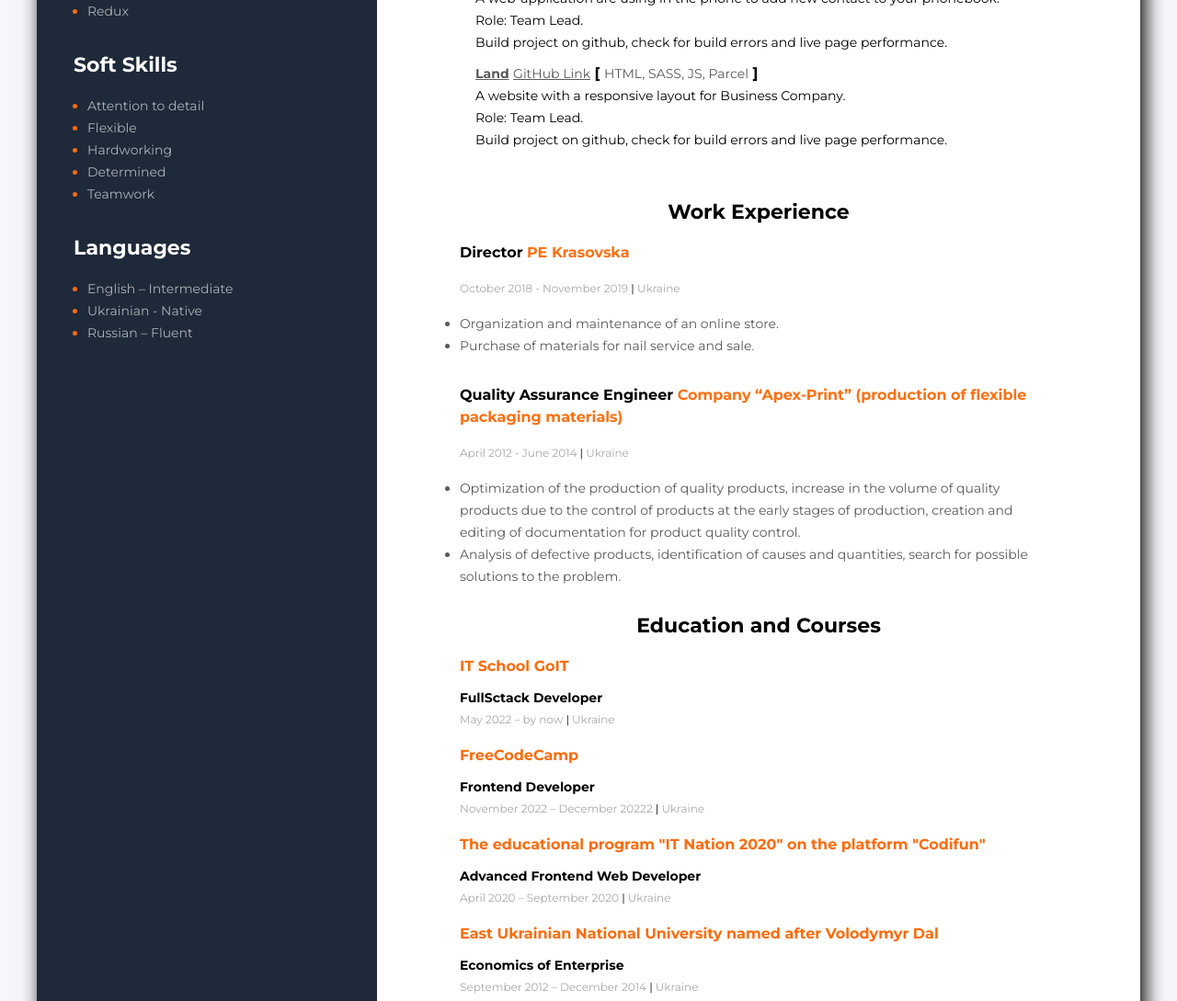
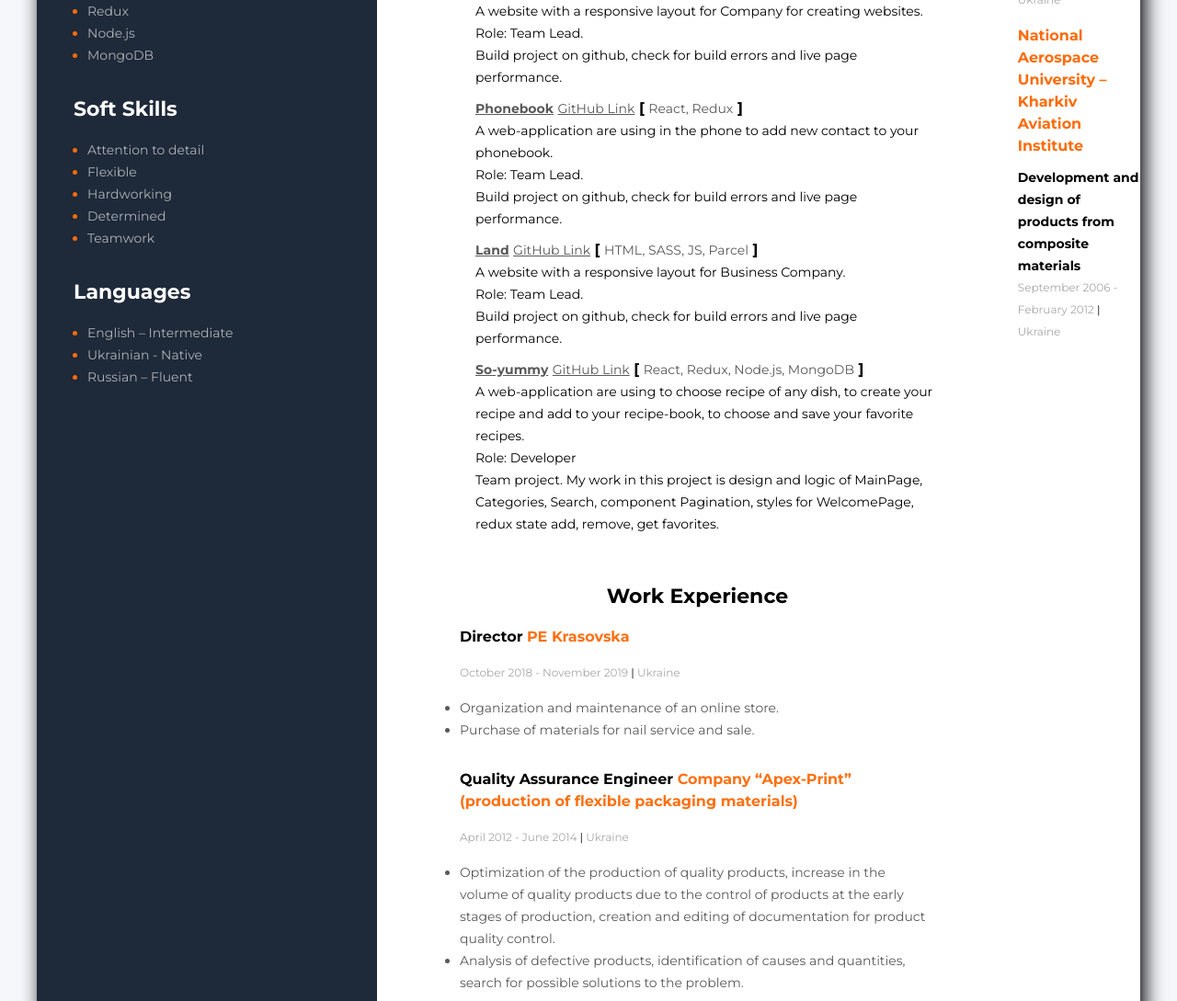
Before and after one commit to Kristuwa/ResumeKrasovskaya, a plain HTML site: page index.html in a window 1280 px wide. Shown: the part 997-2086 px from the top of the page at 92% size. Drawn offline with Linux system fonts and the light colour scheme.

Commit message:
add skills and projects

```diff
--- a/index.html
+++ b/index.html
@@ -90,10 +90,8 @@
               <li class="tech-li"><span class="text">GIT</span></li>
               <li class="tech-li"><span class="text">React</span></li>
               <li class="tech-li"><span class="text">Redux</span></li>
-              <!-- <li class="tech-li"><span class="text">MySQL</span></li>
-              <li class="tech-li"><span class="text">React.js</span></li>
-              <li class="tech-li"><span class="text">BOOTSTRAP</span></li>
-              <li class="tech-li"><span class="text">Node.js</span></li> -->
+              <li class="tech-li"><span class="text">Node.js</span></li>
+				  <li class="tech-li"><span class="text">MongoDB</span></li>
             </ul>
           </div>
 
@@ -150,15 +148,7 @@
             coding, troubleshooting complex problems, and assisting in the
             timely completion of projects. I participated in a hackathon,
             bootcamp, practice in the field HTML, CSS, JavaScript, React.
-            <!--  My
-            projects are on the GitHub page
-            <a
-              class="about-link"
-              href="https://github.com/Kristuwa"
-              target="_blank"
-              rel="noopener noreferrer nofollow"
-              >https://github.com/Kristuwa</a
-            > -->
+
           </p>
         </div>
 
@@ -166,18 +156,7 @@
         <div class="projects-container">
           <h3 class="title">Projects</h3>
           <ul class="list">
-            <!-- <li class="projects-item">
-              <a
-                class="projects-link"
-                href="https://kristuwa.github.io/ResumeKrasovskaya/"
-                >https://kristuwa.github.io/ResumeKrasovskaya/</a
-              >
-              <span class="dots">........................................</span>
-              <span
-                ><b>[</b> <span class="tech-name">HTML5, CSS3</span>
-                <b>]</b></span
-              >
-            </li> -->
+
             <li class="projects-item">
               <a
                 class="projects-link"
@@ -352,21 +331,38 @@
                 performance.
               </p>
             </li>
-            <!-- <li class="projects-item">
+            <li class="projects-item">
               <a
                 class="projects-link"
-                href="https://kristuwa.github.io/air-quality/"
-                >https://kristuwa.github.io/air-quality/ (within the program IT
-                NATION 2020)</a
+                href="https://romaniv2511.github.io/so-yummy"
+                rel="noopener nofollow noreferrer"
+                target="_blank"
+                ><b>So-yummy</b></a
               >
-              <span class="dots"
-                >............................................................................................................................................</span
+              <a
+                class="projects-link"
+                href="https://github.com/romaniv2511/so-yummy/"
+                rel="noopener nofollow noreferrer"
+                target="_blank"
+                >GitHub Link</a
               >
               <span
-                ><b>[</b> <span class="tech-name">React.js, Node.js</span>
+                ><b>[</b>
+                <span class="tech-name">React, Redux, Node.js, MongoDB</span>
                 <b>]</b></span
               >
-            </li> -->
+              <p class="description">
+                A web-application are using to choose recipe of any dish, to
+                create your recipe and add to your recipe-book, to choose and
+                save your favorite recipes.
+              </p>
+              <p class="description">Role: Developer</p>
+              <p class="description">
+                Team project. My work in this project is design and logic of
+                MainPage, Categories, Search, component Pagination, styles for
+                WelcomePage, redux state add, remove, get favorites.
+              </p>
+            </li>
           </ul>
         </div>
 
@@ -374,38 +370,7 @@
         <div>
           <h3 class="title">Work Experience</h3>
 
-          <!--company 1-->
-          <!--
-          <div>
-            <h4 class="profession-title">Parental Leave</h4>
-            <span class="prof-time"
-              >May 2020 – by now <span class="slash">|</span> Ukraine</span
-            >
-            <ul class="profession-duties">
-              <li class="duties-item">
-                Training Fullstack Developer on courses GoIT.
-              </li>
-            </ul>
-          </div> -->
-
-          <!--company 2-->
-
-          <!-- <div>
-            <h4 class="profession-title">Employment Center</h4>
-            <span class="prof-time"
-              >December 2019 – March 2020
-              <span class="slash">|</span> Ukraine</span
-            >
-            <ul class="profession-duties">
-              <li class="duties-item">
-                Training Front-End Developer on courses IT Nation on the
-                platform Codifun.
-              </li>
-            </ul>
-          </div> -->
-
-          <!--company 3-->
-          <div>
+                <div>
             <h4 class="profession-title">
               Director <span class="prof"> PE Krasovska</span>
             </h4>
@@ -423,16 +388,6 @@
             </ul>
           </div>
 
-          <!--company 4-->
-          <!-- <div>
-            <h4 class="profession-title">Parental Leave</h4>
-            <span class="prof-time"
-              >December 2014 – March 2017
-              <span class="slash">|</span> Ukraine</span
-            >
-          </div> -->
-
-          <!--company 5-->
           <div>
             <h4 class="profession-title">
               Quality Assurance Engineer
@@ -451,22 +406,14 @@
                 the early stages of production, creation and editing of
                 documentation for product quality control.
               </li>
-              <!-- <li class="duties-item">
-                Implementation of measures to improve product quality.
-              </li>
-              <li class="duties-item">
-                Creation and editing of product quality control documentation.
-              </li> -->
-              <li class="duties-item">
+                        <li class="duties-item">
                 Analysis of defective products, identification of causes and
                 quantities, search for possible solutions to the problem.
               </li>
-              <!-- <li class="duties-item">Work in the 1C: Enterprise.</li> -->
-            </ul>
+                       </ul>
           </div>
 
-          <!--company 6-->
-          <!-- <div>
+
             <h4 class="profession-title">
               Technician <span class="prof"> Design office “Yuzhnoye”</span>
             </h4>
@@ -489,7 +436,7 @@
                 Participation in experiments to test the sheathing strength.
               </li>
             </ul>
-          </div> -->
+          </div>
         </div>
         <!--education-->
         <div>
@@ -498,7 +445,7 @@
             <h3 class="univer">IT School GoIT</h3>
             <h2 class="spec">FullSctack Developer</h2>
             <span class="univer-time"
-              >May 2022 – by now <span class="slash">|</span> Ukraine</span
+              >May 2022 – April 2023 <span class="slash">|</span> Ukraine</span
             >
           </div>
           <div>
```
